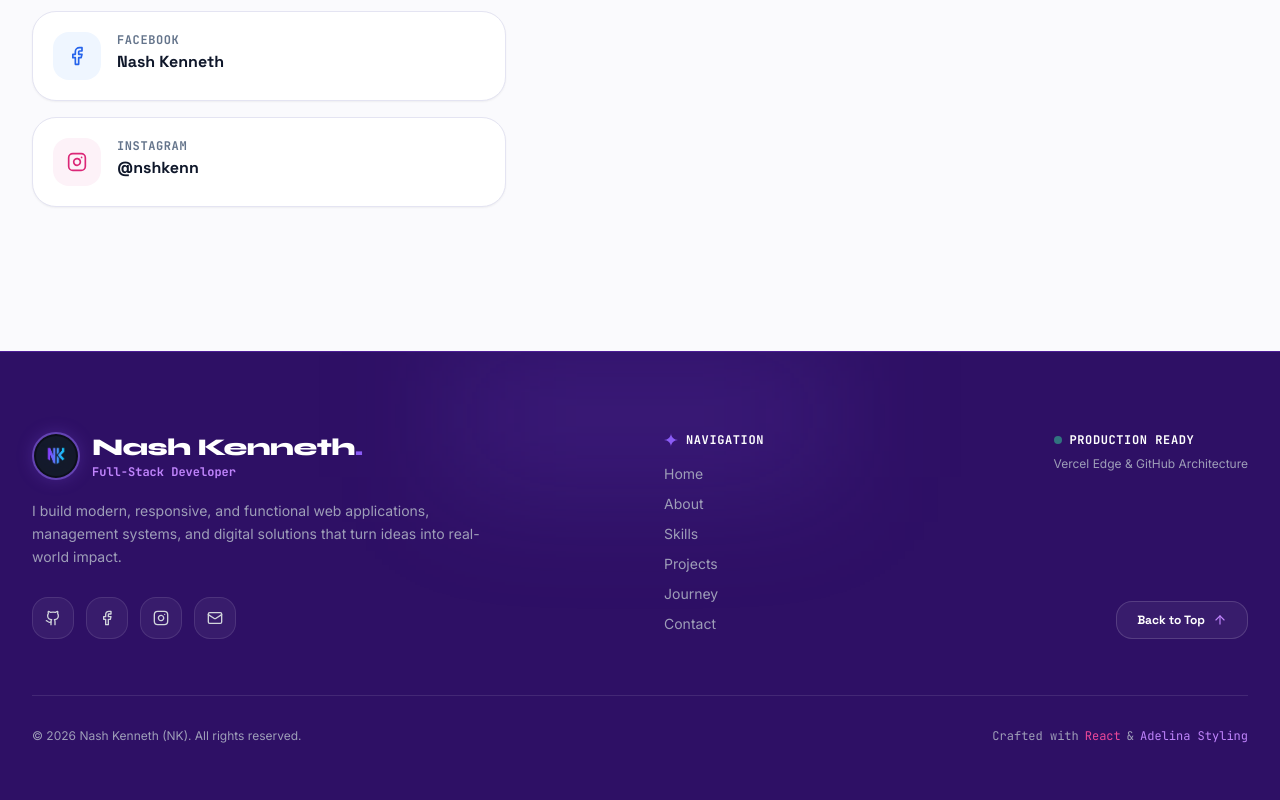
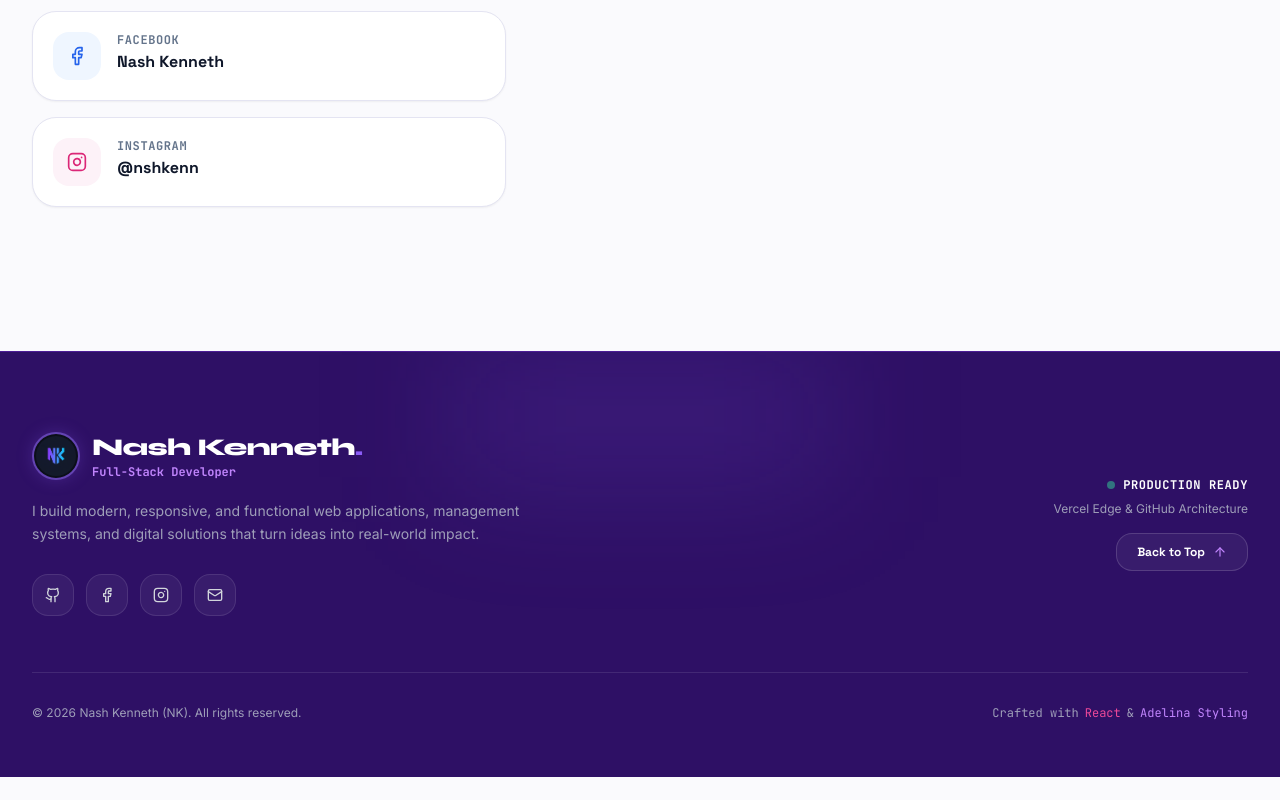
Before and after one commit to kenntott/nash-keneth-portfolio, a React (Vite) app: page / in a window 1280 px wide. Shown: the part 10899-11699 px from the top of the page. After the commit the page ends 11676 px from the top, so only its background shows below. Built offline with nearby package versions, Linux system fonts and the light colour scheme; no server answers; the HTML template or start-up script is replaced by a standard one.

Commit message:
Remove navigation links column from footer

```diff
--- a/src/components/Footer.jsx
+++ b/src/components/Footer.jsx
@@ -3,15 +3,6 @@ import { ArrowUp, Github, Facebook, Instagram, Mail, Heart, Sparkles } from 'luc
 import { useTheme } from '../hooks/useTheme';
 import { Starburst } from './Starburst';
 import { socialLinks } from '../data/socialLinks';
-
-const footerNavLinks = [
-  { name: "Home", href: "#home" },
-  { name: "About", href: "#about" },
-  { name: "Skills", href: "#skills" },
-  { name: "Projects", href: "#projects" },
-  { name: "Journey", href: "#experience" },
-  { name: "Contact", href: "#contact" },
-];
 
 export const Footer = () => {
   const { isDark } = useTheme();
@@ -33,10 +24,10 @@ export const Footer = () => {
       <div className="absolute top-0 left-1/2 -translate-x-1/2 w-96 h-32 bg-[#8B5CF6]/15 blur-3xl pointer-events-none" />
 
       <div className="max-w-7xl mx-auto px-4 sm:px-6 lg:px-8 relative z-10">
-        <div className="grid grid-cols-1 md:grid-cols-12 gap-8 sm:gap-12 pb-10 sm:pb-14 border-b border-white/10">
+        <div className="grid grid-cols-1 md:grid-cols-12 gap-8 sm:gap-12 pb-10 sm:pb-14 border-b border-white/10 items-center">
 
-          {/* Brand & Introduction (6 cols) */}
-          <div className="md:col-span-6 space-y-5">
+          {/* Brand & Introduction (8 cols) */}
+          <div className="md:col-span-8 space-y-5">
             <div className="flex items-center gap-3">
               <div
                 className="w-12 h-12 rounded-full flex items-center justify-center p-0.5 border-2 border-[#8B5CF6]/70 bg-[#0B0F19] shadow-glow-purple-sm overflow-hidden flex-shrink-0"
@@ -58,7 +49,7 @@ export const Footer = () => {
               </div>
             </div>
 
-            <p className="text-sm leading-relaxed max-w-md text-[#9E9EB8]">
+            <p className="text-sm leading-relaxed max-w-lg text-[#9E9EB8]">
               {socialLinks.tagline}
             </p>
 
@@ -107,38 +98,16 @@ export const Footer = () => {
             </div>
           </div>
 
-          {/* Quick Navigation (3 cols) */}
-          <div className="md:col-span-3">
-            <div className="flex items-center gap-2 mb-4">
-              <Starburst className="w-3.5 h-3.5 text-[#8B5CF6]" animate={false} />
-              <h4 className="text-xs font-mono font-bold uppercase tracking-wider text-white">
-                Navigation
-              </h4>
-            </div>
-            <ul className="space-y-2.5 text-sm">
-              {footerNavLinks.map((link) => (
-                <li key={link.name}>
-                  <a
-                    href={link.href}
-                    className="text-[#9E9EB8] hover:text-[#C084FC] transition-colors"
-                  >
-                    {link.name}
-                  </a>
-                </li>
-              ))}
-            </ul>
-          </div>
-
-          {/* Back to Top & Deployment Note (3 cols) */}
-          <div className="md:col-span-3 flex flex-col justify-between items-start md:items-end">
+          {/* Back to Top & Deployment Note (4 cols) */}
+          <div className="md:col-span-4 flex flex-col justify-between items-start md:items-end space-y-6 md:space-y-4">
             <div>
-              <div className="flex items-center gap-2 mb-2">
+              <div className="flex items-center gap-2 mb-2 md:justify-end">
                 <span className="w-2 h-2 rounded-full bg-emerald-400 animate-pulse" />
                 <h4 className="text-xs font-mono font-bold uppercase tracking-wider text-white">
                   Production Ready
                 </h4>
               </div>
-              <p className="text-xs text-[#9E9EB8]">
+              <p className="text-xs text-[#9E9EB8] md:text-right">
                 Vercel Edge &amp; GitHub Architecture
               </p>
             </div>
@@ -146,7 +115,7 @@ export const Footer = () => {
             <button
               onClick={scrollToTop}
               type="button"
-              className="mt-6 inline-flex items-center gap-2 px-5 py-2.5 rounded-2xl text-xs font-heading font-bold border border-white/15 bg-white/5 text-white hover:border-[#8B5CF6] hover:bg-[#8B5CF6]/20 transition-all duration-200 hover:-translate-y-1"
+              className="inline-flex items-center gap-2 px-5 py-2.5 rounded-2xl text-xs font-heading font-bold border border-white/15 bg-white/5 text-white hover:border-[#8B5CF6] hover:bg-[#8B5CF6]/20 transition-all duration-200 hover:-translate-y-1"
             >
               <span>Back to Top</span>
               <ArrowUp className="w-3.5 h-3.5 text-[#C084FC]" />
```
